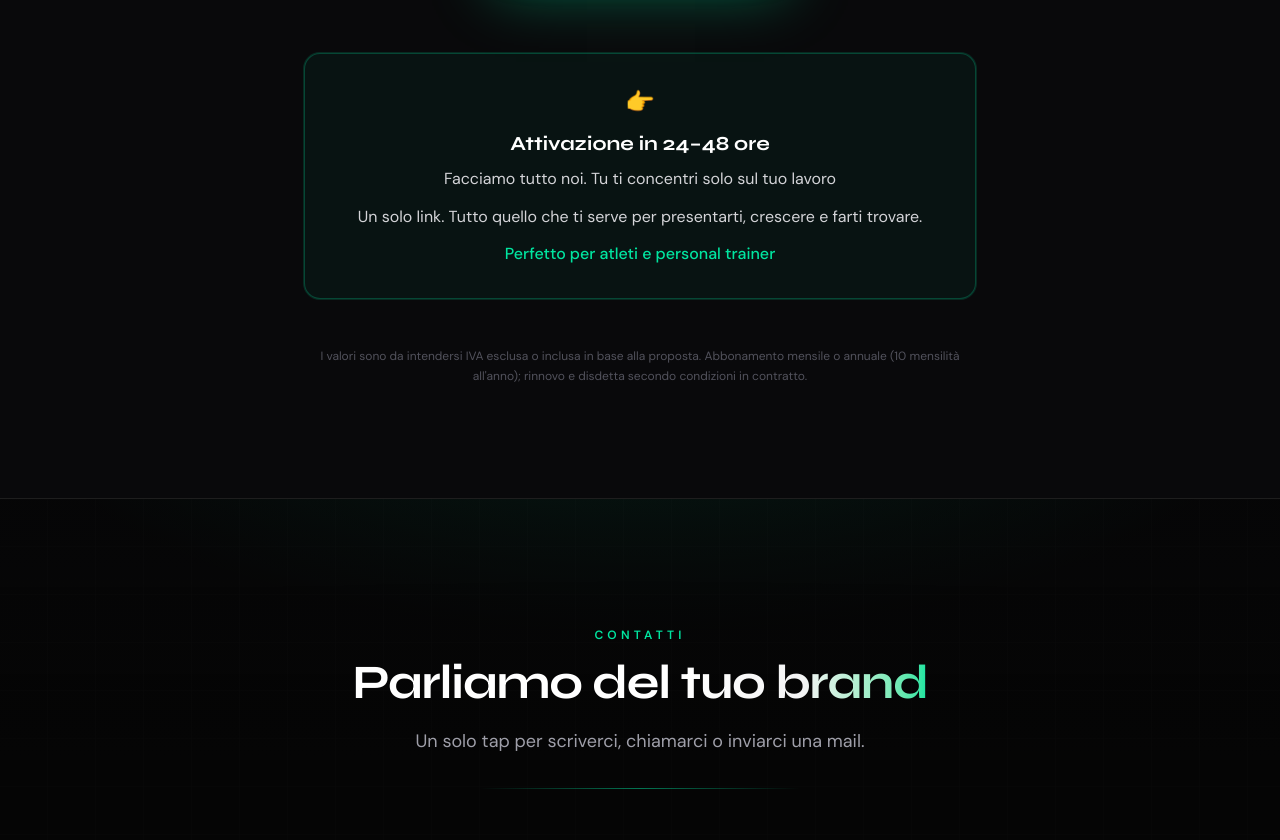
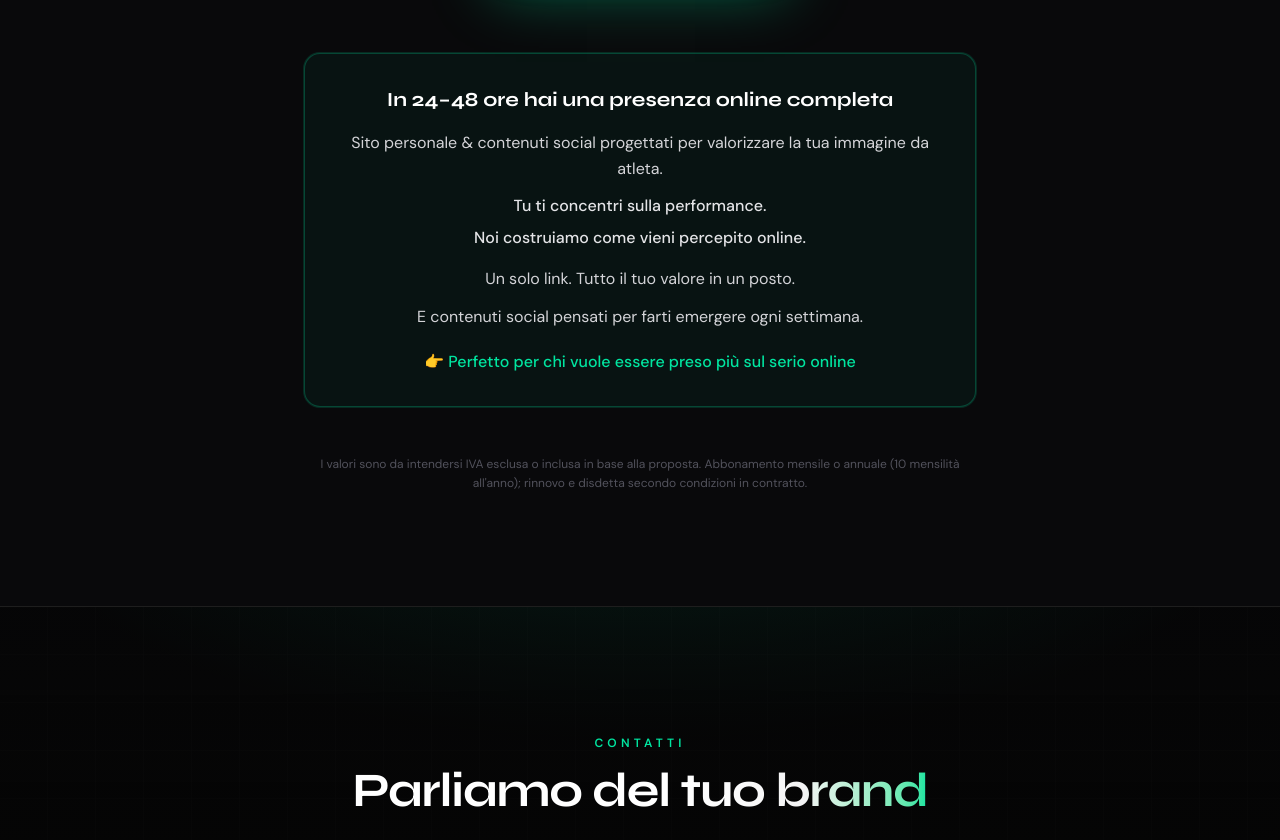
Before and after one commit to Salvo934/katahero, a Next.js app: page / in a window 1280 px wide. Shown: the part 4919-5759 px from the top of the page. Built offline with nearby package versions, Linux system fonts and the light colour scheme; no server answers.

Commit message:
aggiornamento

```diff
--- a/src/components/site/Packages.tsx
+++ b/src/components/site/Packages.tsx
@@ -209,17 +209,26 @@ export function Packages() {
         </div>
 
         <div className="mx-auto mt-14 max-w-2xl rounded-2xl border border-accent/25 bg-accent/5 px-6 py-8 text-center ring-1 ring-accent/15 sm:px-8">
-          <p className="text-2xl" aria-hidden>
-            👉
+          <p className="font-display text-lg font-bold leading-snug text-white sm:text-xl">
+            In 24–48 ore hai una presenza online completa
           </p>
-          <p className="font-display mt-3 text-lg font-bold text-white sm:text-xl">Attivazione in 24–48 ore</p>
-          <p className="mt-2 text-sm leading-relaxed text-zinc-300 sm:text-base">
-            Facciamo tutto noi. Tu ti concentri solo sul tuo lavoro
+          <p className="mt-4 text-sm leading-relaxed text-zinc-300 sm:text-base">
+            Sito personale & contenuti social progettati per valorizzare la tua immagine da atleta.
+          </p>
+          <p className="mt-3 text-sm font-medium text-zinc-200 sm:text-base">Tu ti concentri sulla performance.</p>
+          <p className="mt-2 text-sm font-medium text-zinc-200 sm:text-base">
+            Noi costruiamo come vieni percepito online.
+          </p>
+          <p className="mt-4 text-sm leading-relaxed text-zinc-300 sm:text-base">
+            Un solo link. Tutto il tuo valore in un posto.
           </p>
           <p className="mt-3 text-sm leading-relaxed text-zinc-300 sm:text-base">
-            Un solo link. Tutto quello che ti serve per presentarti, crescere e farti trovare.
+            E contenuti social pensati per farti emergere ogni settimana.
           </p>
-          <p className="mt-3 text-sm font-medium text-accent sm:text-base">Perfetto per atleti e personal trainer</p>
+          <p className="mt-5 text-sm font-medium text-accent sm:text-base">
+            <span aria-hidden>👉 </span>
+            Perfetto per chi vuole essere preso più sul serio online
+          </p>
         </div>
 
         <p className="mx-auto mt-12 max-w-2xl text-center text-xs leading-relaxed text-zinc-600">
```
